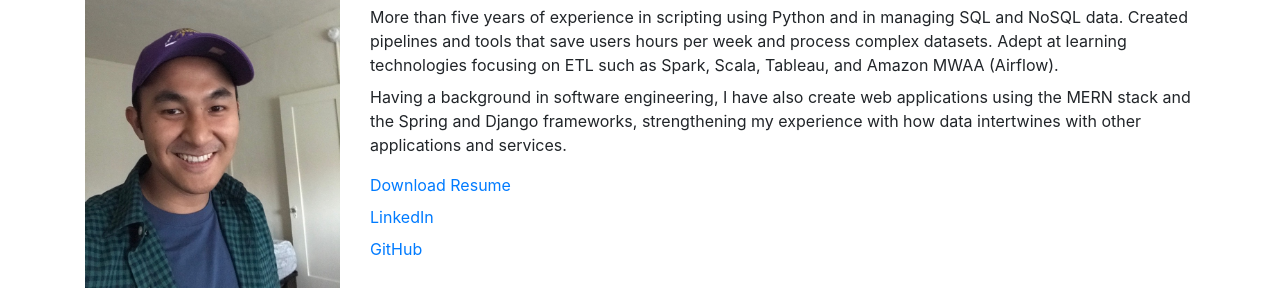
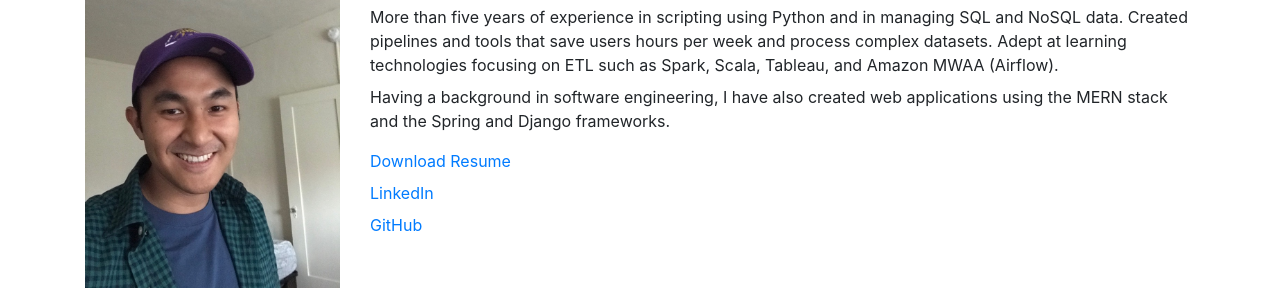
Before and after one commit to jacobatorres/portfolio, a plain HTML site: page index.html in a window 1280 px wide. Shown: the part 101-399 px from the top of the page. Drawn offline with nearby package versions, Linux system fonts and the light colour scheme.

Commit message:
Slight paragraph change

```diff
--- a/index.html
+++ b/index.html
@@ -25,7 +25,7 @@
     <div class="col-9">
       <h1>Jacob Torres</h1>
       <div class = "mb-2">More than five years of experience in scripting using Python and in managing SQL and NoSQL data. Created pipelines and tools that save users hours per week and process complex datasets. Adept at learning technologies focusing on ETL such as Spark, Scala, Tableau, and Amazon MWAA (Airflow). </div>
-      <div class = "mb-3">Having a background in software engineering, I have also create web applications using the MERN stack and the Spring and Django frameworks, strengthening my experience with how data intertwines with other applications and services.</div>
+      <div class = "mb-3">Having a background in software engineering, I have also created web applications using the MERN stack and the Spring and Django frameworks.</div>
 
       <div class = "mb-2"><a href = "https://docs.google.com/document/d/1RqrUlMiVMBGwc5yyEKdhSS6mxQMX9B1cbw-lIwqGW14/edit?usp=sharing">Download Resume</a></div>
       <div class = "mb-2"><a href = "https://www.linkedin.com/in/jacob-angelo-torres-0114b7148">LinkedIn</a></div>
```
